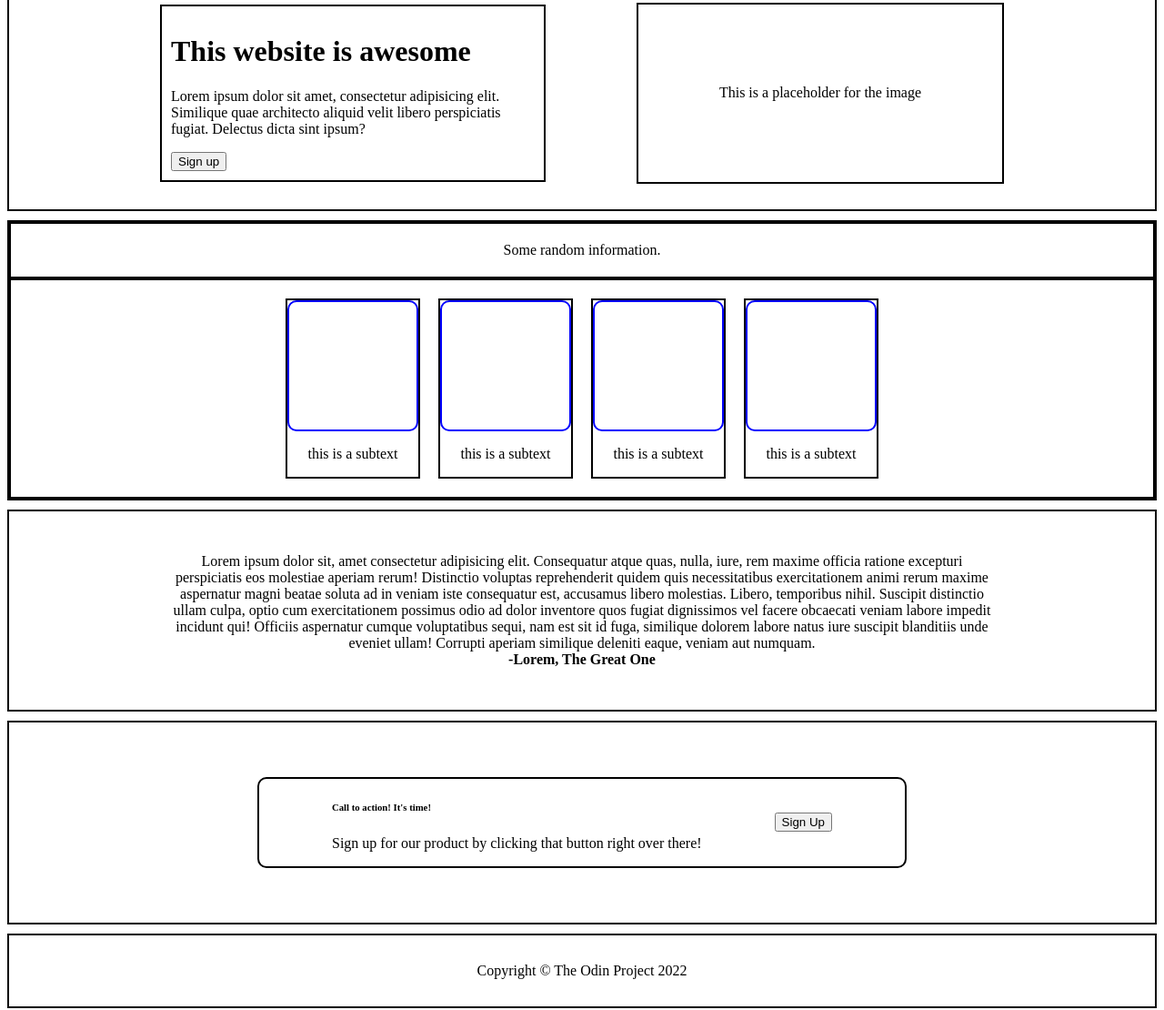
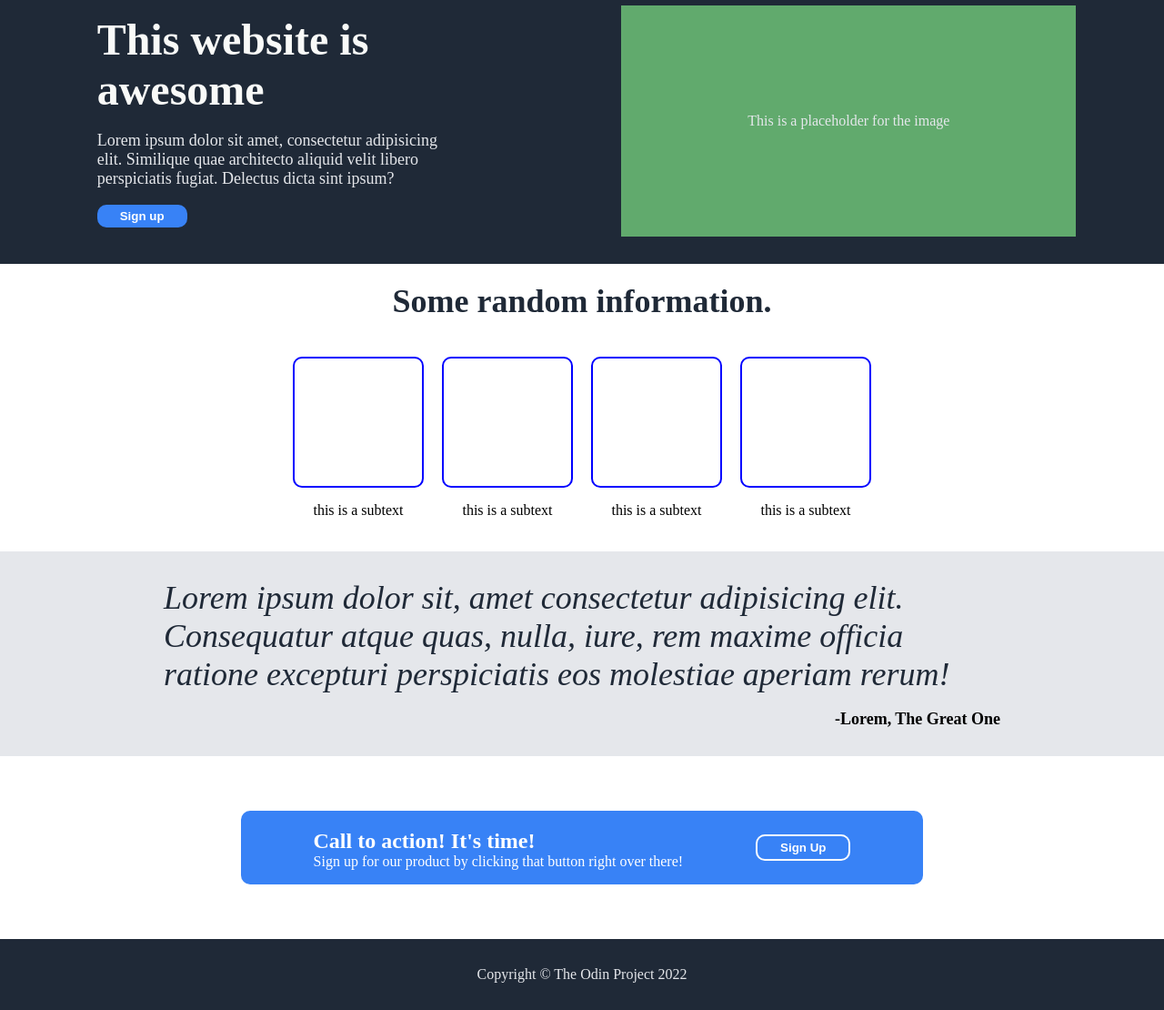
Before and after one commit to AnderGI/landing_page_TOP, a plain HTML site: page code/index.html in a window 1280 px wide. Shown: the part 99-1209 px from the top of the page at 91% size. Drawn offline with Linux system fonts and the light colour scheme.

Commit message:
CSS styling

```diff
--- a/code/index.html
+++ b/code/index.html
@@ -58,27 +58,18 @@ and a text under it-->
             <p>Lorem ipsum dolor sit, amet consectetur adipisicing elit.
                 Consequatur atque quas, nulla, iure, rem maxime officia
                 ratione excepturi perspiciatis eos molestiae aperiam rerum!
-                Distinctio voluptas reprehenderit quidem quis necessitatibus
-                exercitationem animi rerum maxime aspernatur magni beatae
-                soluta ad in veniam iste consequatur est, accusamus libero
-                molestias. Libero, temporibus nihil. Suscipit distinctio
-                ullam culpa, optio cum exercitationem possimus odio ad dolor
-                inventore quos fugiat dignissimos vel facere obcaecati veniam
-                labore impedit incidunt qui! Officiis aspernatur cumque
-                voluptatibus sequi, nam est sit id fuga, similique dolorem
-                labore natus iure suscipit blanditiis unde eveniet ullam!
-                Corrupti aperiam similique deleniti eaque, veniam aut numquam.
-            </br><strong>-Lorem, The Great One</strong></p>
+              </p>
+            </br><p class="strong"><strong>-Lorem, The Great One</strong></p>
         </div>
         <div class="sign-up">
             <div class="sign-up-item">
                 <div class="sign-up-text">
-                    <h6>Call to action! It's time!</h6>
+                    <h2>Call to action! It's time!</h2>
                     <p>Sign up for our product by clicking that
                         button right over there!
                     </p>
                 </div>
-                <button>Sign Up</button>
+                <button id="sign-up">Sign Up</button>
             </div>
         </div>
         <div class="footer">
--- a/code/style.css
+++ b/code/style.css
@@ -1,17 +1,29 @@
+body{
+    margin: 0;
 
+}
+div{
+    flex-grow: 0;
+    flex-shrink: 0;
+    flex-basis: auto;
+}
 .flex-container{
     display: flex;
     flex-direction: column;
     height: 100vh;
-    gap: 10px; /*for a better view*/
 }
 /*HEADER*/
 .header{
+    background-color: #1F2937;
     display: flex;
     align-items: center;
     justify-content: center;
     gap: 500px;
-    border: 2px solid black; /*Just for the layout*/
+}
+.header>p{
+    font-size: 24px;
+    color: #F9FAF8;
+    font-weight: 900;
 }
 .header>ul{
     display: flex;
@@ -19,42 +31,55 @@
     margin: 0;
     padding: 0;
     flex-direction: row;
-    gap: 5px;
+    gap: 10px;
 }
 .header>ul>li>a{
     text-decoration: none;
+    color: #E5E7EB;
 }
 /*BANNER*/
 .banner{
     display: flex;
     flex-direction: row;
-    justify-content: center;
+    justify-content: space-evenly;
     align-items:center ;
     padding: 30px;
     gap: 100px;
-    border: 2px solid black; /*just for the layout*/
+    background-color: #1F2937;
 }
-.main-title, .image{
-    border: 2px solid black; /*just for the layout*/
+.main-title {
     width: 400px;
-}
-.main-title{
     text-align: left;
     padding: 10px;
 }
+.main-title>h1{
+    font-size: 48px;
+    font-weight: 900;
+    color: #F9FAF8;
+    margin: 0;
+}
+.main-title>p{
+    font-size: 18px;
+    color: #E5E7EB;
+}
 .image{
+    width: 500px;
     display: flex;
     height: 100%;
     justify-content: center;
     align-items: center;
+    background-color: #61aa6d;
+    color:#E5E7EB ;
 }
 /*INFO*/
 .info{ /*the biggest one*/
     display: flex;
     flex-direction: column;
 }
-.info, .random-info, .image-and-text, .image-and-text-items{
-    border: 2px solid black; /*just for the layout*/
+.random-info{
+    font-size: 36px;
+    font-weight: 900;
+    color: #1F2937;
 }
 .random-info, .image-and-text, .image-and-text-subitems{
     display: flex;
@@ -77,18 +102,32 @@
 }
 /*QUOTE*/
 .quote{
-    border: 2px solid black; /*just for the layout*/
     padding: 30px 180px;
-    text-align: center;
+    background-color: #E5E7EB;
+    display: flex;
+    flex-direction: column;
 }
-
+.quote>p{
+    text-align: left;
+    font-size: 36px;
+    font-weight: light;
+    font-style: italic;
+    color: #1F2937;
+    margin: 0;
+}
+.quote>.strong{
+    color: black;
+    font-size: 18px;
+    font-style: normal;
+    margin: 0;
+    text-align: right;
+}
 /*SIGN UP*/
 .sign-up{
     display: flex;
     justify-content: center;
     align-items: center;
     padding: 60px;
-    border: 2px solid black; /*just for the layout*/
 }
 .sign-up-item{
     display: flex;
@@ -97,14 +136,36 @@
     border-radius: 10px;
     gap: 80px;
     padding:0px 80px;
-    border: 2px solid black; /*just for the layout*/
+    background-color: #3882f6;
+    color: white;
 }
-
+.sign-up-text>h2{
+    margin-bottom: 0;
+}
+.sign-up-text>p{
+    margin-top: 0;
+}
 /*FOOTER*/
 .footer{
     display: flex;
     align-items: center;
     justify-content: center;
-    border: 2px solid black; /*just for the layout*/
     padding: 30px 0px;
+    background-color: #1F2937;
+    color: #E5E7EB;
 }
+
+/*BUTTON*/
+button{
+    background-color: #3882f6;
+    color: white;
+    font-weight: 900;
+    padding: 5px 25px;
+    border-radius: 10px;
+}
+.sign-up-button{
+    border: none ;
+}
+button#sign-up{
+  border: 2px solid white;
+}
```
